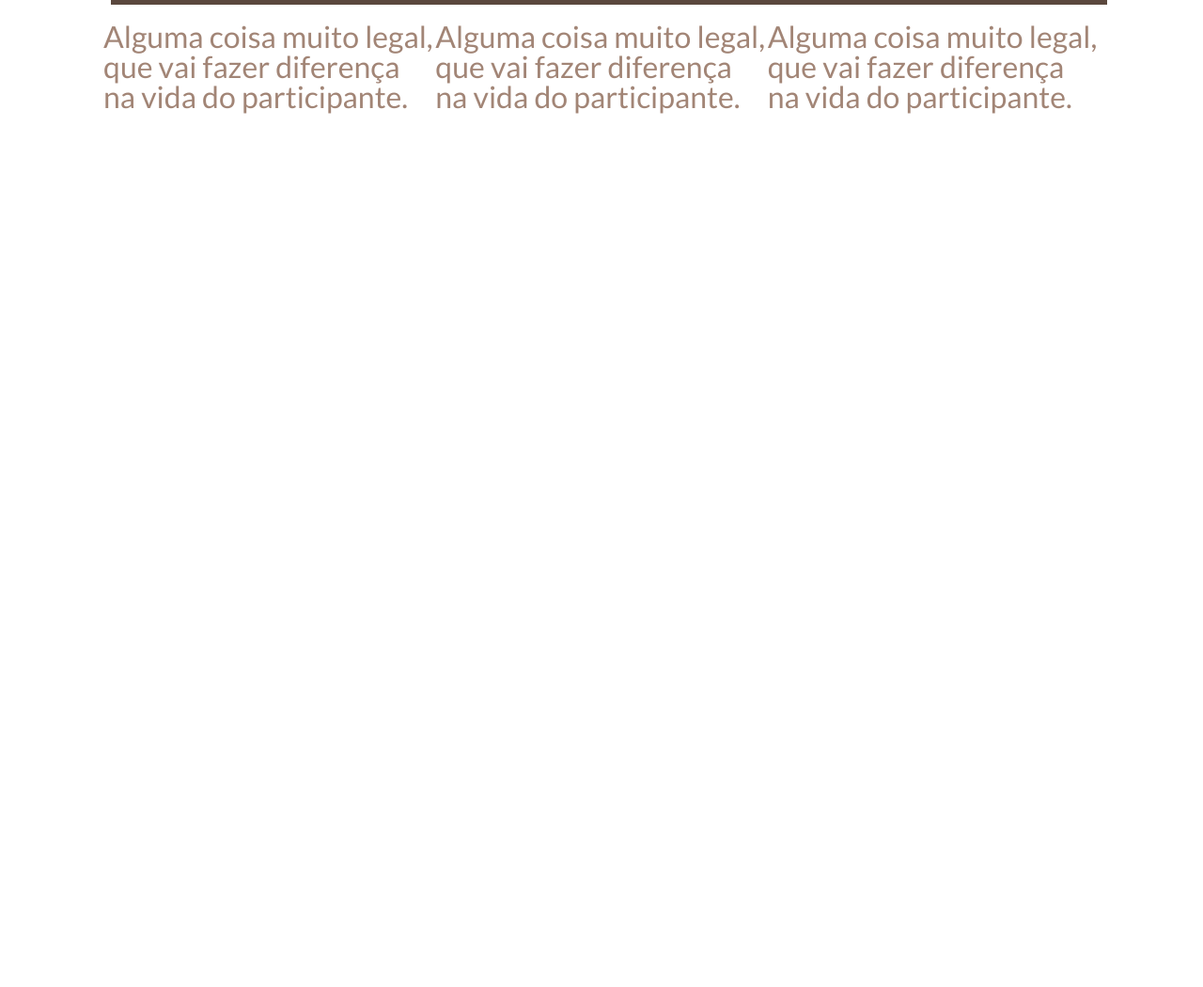
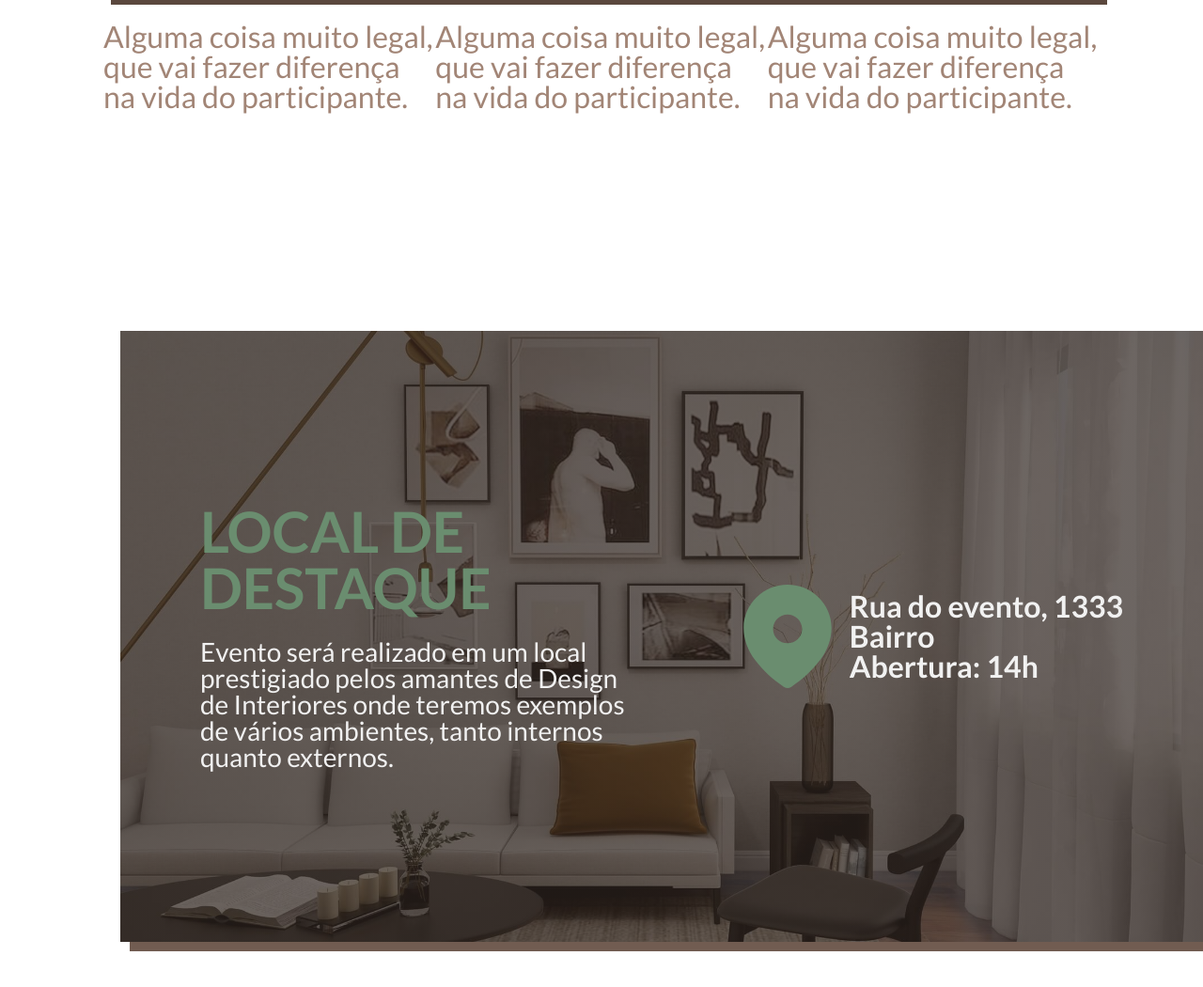
Before and after one commit to enrick-dev/landingPage_decorarte, a plain HTML site: page index.html in a window 1280 px wide. Shown: the part 1413-2463 px from the top of the page at 94% size. Before the commit the page ends 1645 px from the top, so only its background shows below. Drawn offline with Linux system fonts and the light colour scheme.

Commit message:
update: finalized local section

```diff
--- a/css/index.css
+++ b/css/index.css
@@ -20,6 +20,7 @@
 
   --box-shadown-principal-color:hsla(20, 19%, 46%, 95%);
   --box-shadown-card-oquevai-color:#5B483E;
+  --box-shadown-local-color:hsla(21, 19%, 35%, 95%);
 
 }
 
@@ -215,3 +216,58 @@ width: 36.8rem;
 
   color: var(--font-sub2Quarter-Color);
 }
+
+#local {
+  height: 89rem;
+  display: flex;
+  justify-content: flex-end;
+  align-items: center;
+
+}
+#local > .containerLocal {
+  width: 90%;
+  height: 65rem;
+
+  display: flex;
+  align-items: center;
+  justify-content: space-evenly;
+  box-shadow: 1rem 1rem 0rem var(--box-shadown-local-color);
+
+  background: linear-gradient(hsla(20, 19%, 15%, 70%), hsla(20, 19%, 15%, 70%)), url('../assets/backgrounds/backgroundLocal.jpeg');
+  background-size: cover;
+  background-position: center;
+
+
+  color: var(--font-white-color);
+}
+.containerLocal > div:first-child {
+  display: flex;
+  flex-direction: column;
+  width: 47.4rem;
+}
+.containerLocal > div:first-child > h3 {
+  font-size: 6rem;
+  font-weight: bold;
+  text-transform: uppercase;
+  margin-bottom: 2.4rem;
+
+  color: var(--font-principal-color);
+}
+.containerLocal > div:first-child > p {
+  font-size: 2.8rem;
+  font-weight: 500;
+}
+
+.containerLocal > div:last-child {
+  display: flex;
+  align-items: center;
+}
+.containerLocal > div:last-child > img {
+  width: 13.2rem;
+  height: 13.2rem;
+}
+.containerLocal > div:last-child > p {
+  font-size: 3.2rem;
+  font-weight: 600;
+
+}
--- a/index.html
+++ b/index.html
@@ -72,6 +72,18 @@
         </figure>
       </div>
     </section>
+    <section id="local">
+      <div class="containerLocal">
+        <div>
+          <h3>Local de destaque</h3>
+          <p>Evento será realizado em um local prestigiado pelos amantes de Design de Interiores onde teremos exemplos de vários ambientes, tanto internos quanto externos.</p>
+        </div>
+        <div>
+          <img src="./assets/icons/location.svg" alt="">
+          <p>Rua do evento, 1333 </br> Bairro </br> Abertura: 14h</p>
+        </div>
+      </div>
+    </section>
   </main>
 </body>
 </html>
```
Also changed, not shown: assets/backgrounds/backgroundLocal.jpeg (added), assets/icons/location.svg (added).
